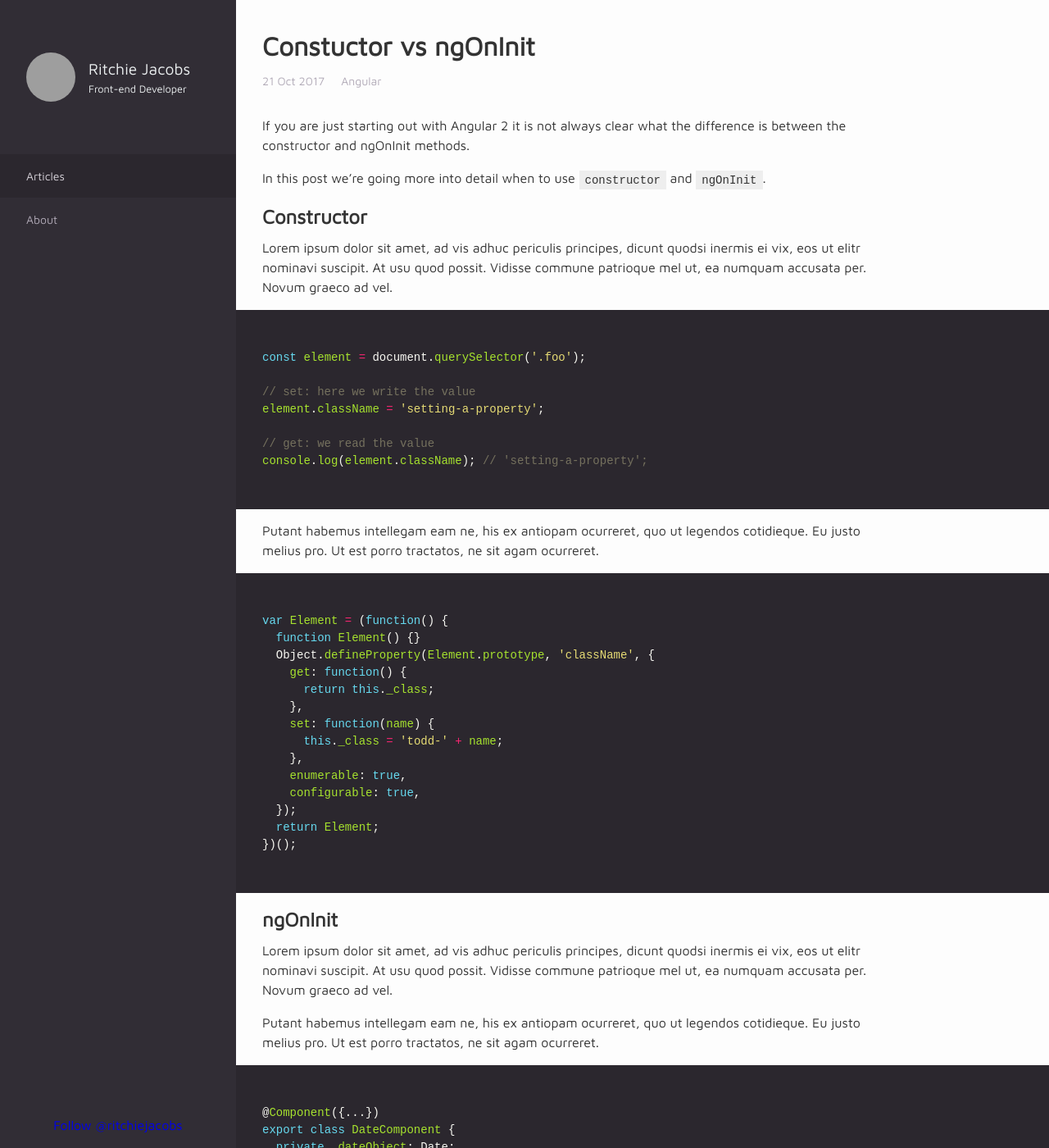
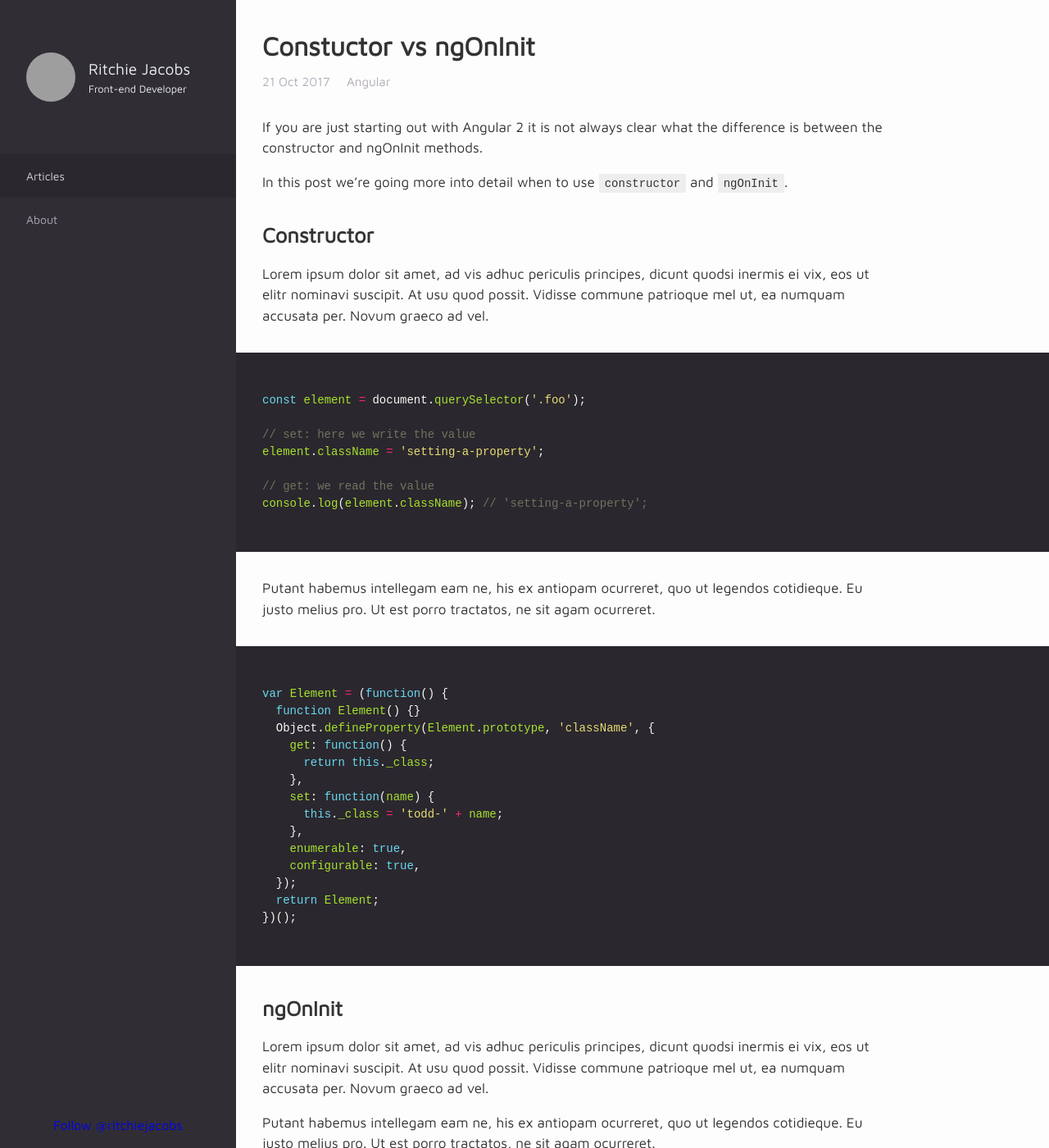
Before and after one commit to ritchiejacobs/ritchiejacobs.github.io, a Jekyll site: the page built from _posts/2017-10-18-constructor-vs-ngonint.md, in a window 1280 px wide and 1400 px high. Shown: the whole window at 82% size. Built offline with Jekyll 4.4.1, drawn with Linux system fonts in a browser that asks for light colours; comment, search, counter and statistics services are not loaded; grey boxes are pictures that could not be loaded.

Commit message:
Update post styling

```diff
--- a/_sass/_highlight.scss
+++ b/_sass/_highlight.scss
@@ -2,8 +2,7 @@ pre {
   background-color: darken($sidebar-bg, 2.5%);
   display: block;
   font-size: $font-size-sm;
-  margin-left: -$padding-x;
-  margin-right: -$padding-x;
+  margin: 2rem -#{$padding-x};
   overflow-x: scroll;
   padding: 3rem $padding-x;
   width: 100vw;
--- a/_sass/_post.scss
+++ b/_sass/_post.scss
@@ -12,7 +12,7 @@
 
   &__meta {
     color: lighten($card-color, 50%);
-    font-size: $font-size-sm;
+    font-size: $post-meta-font-size;
     margin-bottom: 1.5rem;
     margin-top: .5rem;
   }
@@ -21,6 +21,15 @@
     margin-left: 1rem;
   }
 
+  &__content {
+    font-size: $post-font-size;
+
+    h2 {
+      margin-bottom: 1rem;
+      margin-top: 2rem;
+    }
+  }
+
   // Modifiers
 
 }
--- a/_sass/_settings.scss
+++ b/_sass/_settings.scss
@@ -37,3 +37,9 @@ $nav-color-active: lighten($sidebar-bg, 65%);
 $card-bg: darken($body-bg, 2.5%);
 $card-bg-hover: darken($body-bg, 4%);
 $card-color: $sidebar-bg;
+
+/*------------------------------------*\
+  POST
+\*------------------------------------*/
+$post-font-size: 1.0625rem;
+$post-meta-font-size: .95rem;
```
